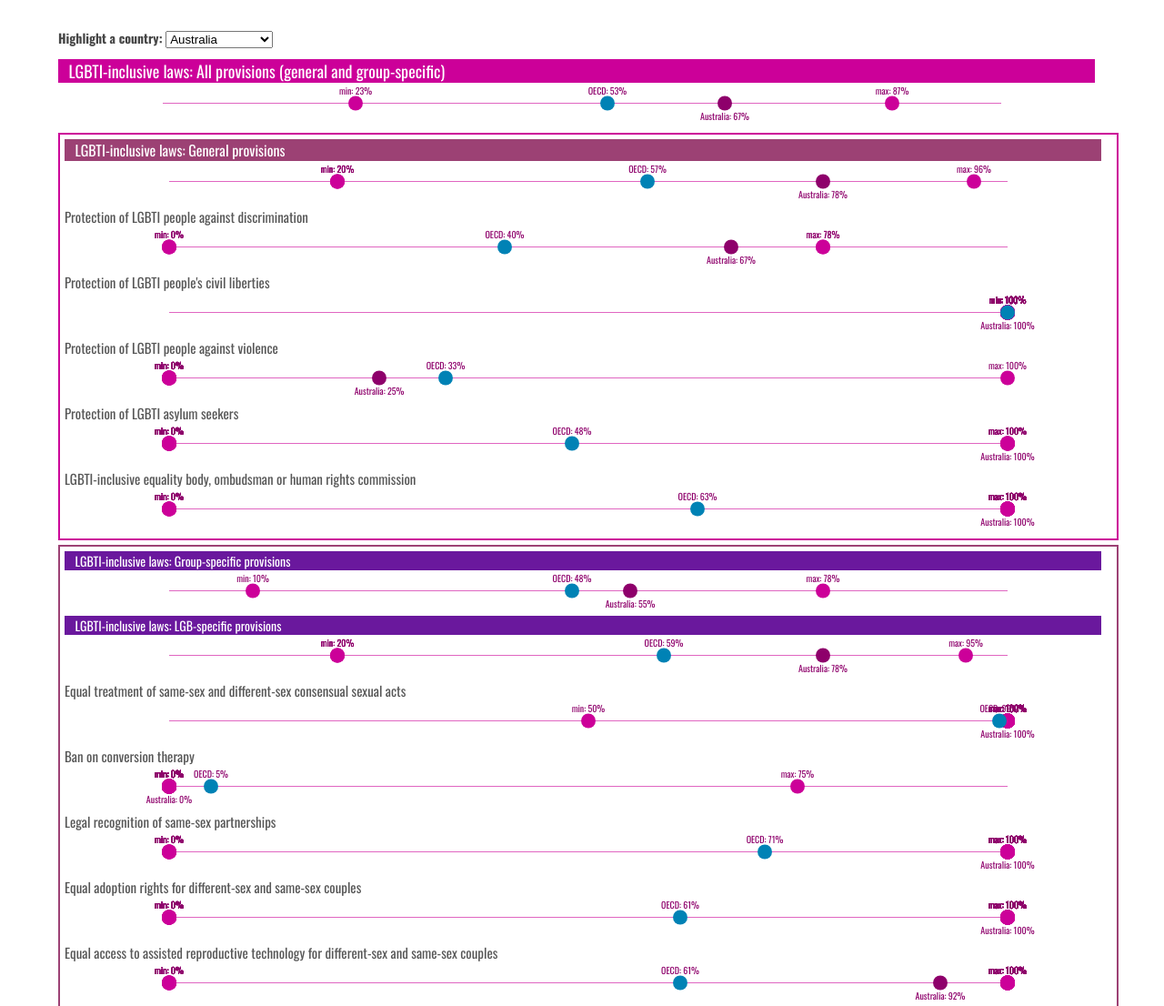
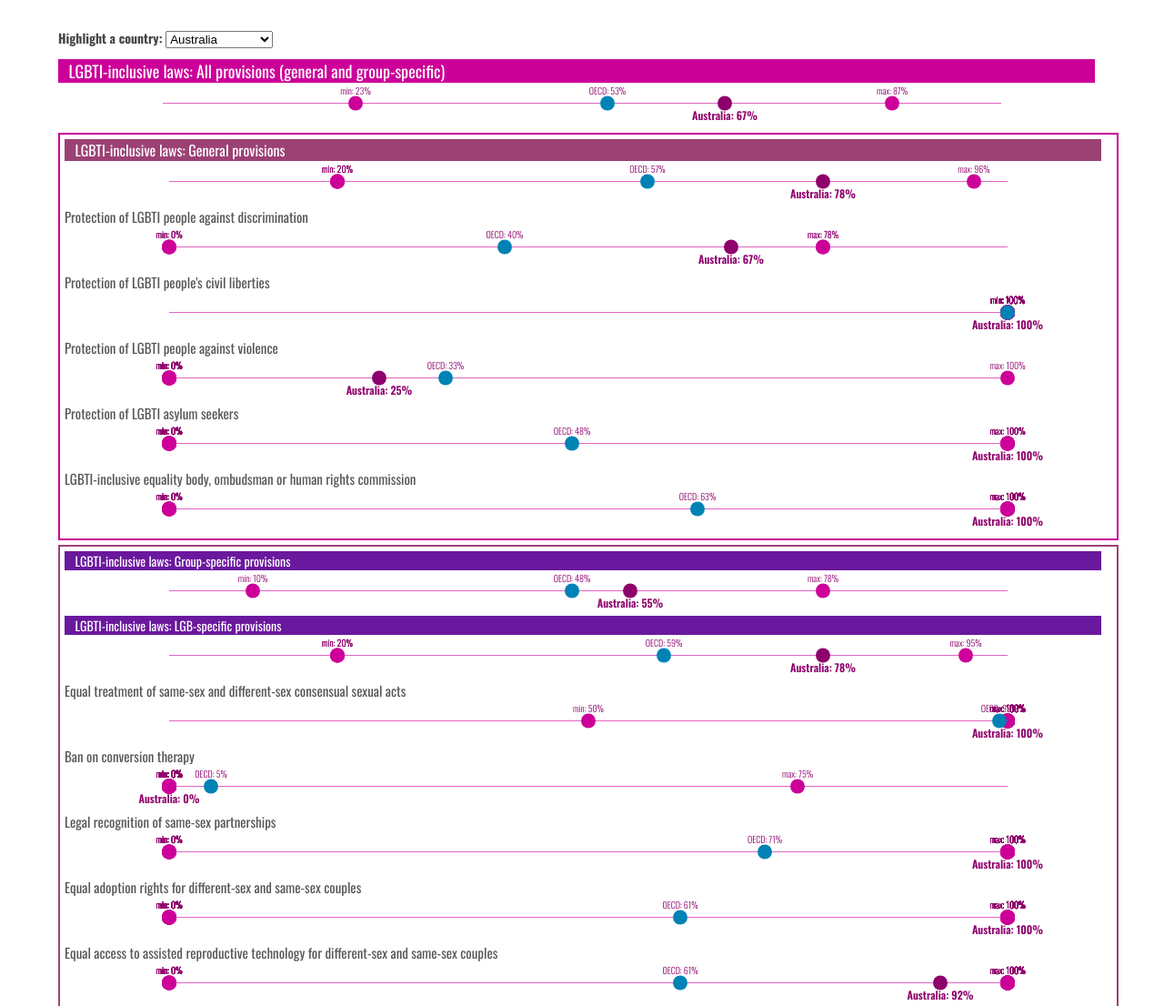
Before and after one commit to gitvfd/LGBTI-inclusive-laws, a plain HTML site: page index.html in a window 1280 px wide. Shown: the top 1106 px of the page at 91% size. Drawn offline with nearby package versions, Linux system fonts and the light colour scheme.

Commit message:
bigger country text

```diff
--- a/index.html
+++ b/index.html
@@ -573,6 +573,7 @@ function createComparison(topicSelected,countrySel){
 				else
 					return 8;
 			})
+
 			.style("fill",function(d){
 				if(d.ISO==countrySel)
 					return "#8e006b"//"#ff3399"
@@ -640,6 +641,18 @@ function createComparison(topicSelected,countrySel){
 			})
 			.style("text-anchor","middle")
 			.style("fill", "#8e006b"/*colorScale(pickSector(topicSelected))*/)
+			.style("font-size",function(d){
+				if (d.ISO == countrySel)
+					return "12px"//"#ff3399"
+				else
+					return "10px";
+			})
+			.style("font-weight", function (d) {
+				if (d.ISO == countrySel)
+					return "600"//"#ff3399"
+				else
+					return "300";
+			})
 			.text(function(d){
 				if (d.ISO == countrySel)
 					return d.Country + ": " + formatter(d.value) ;
```
